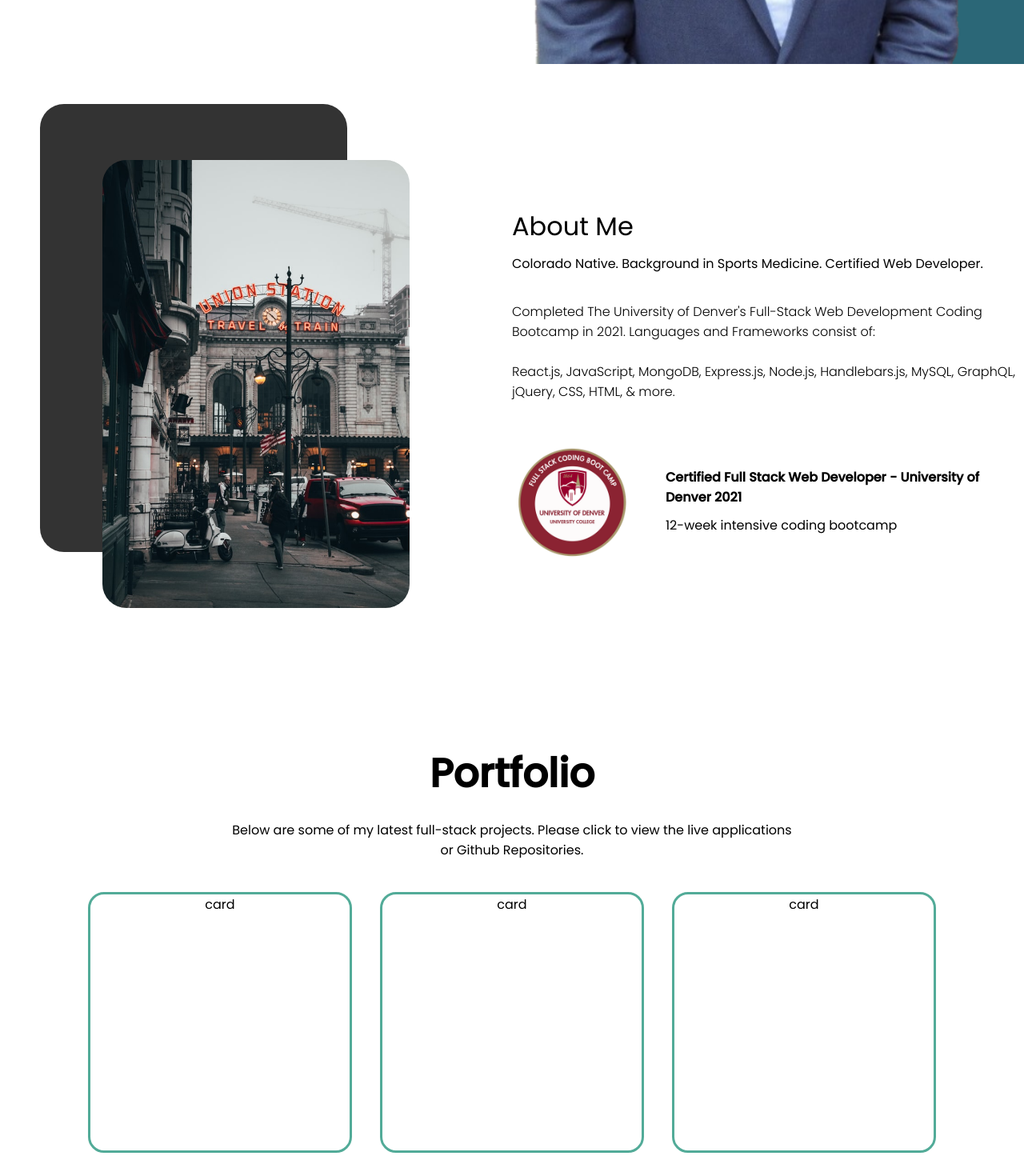
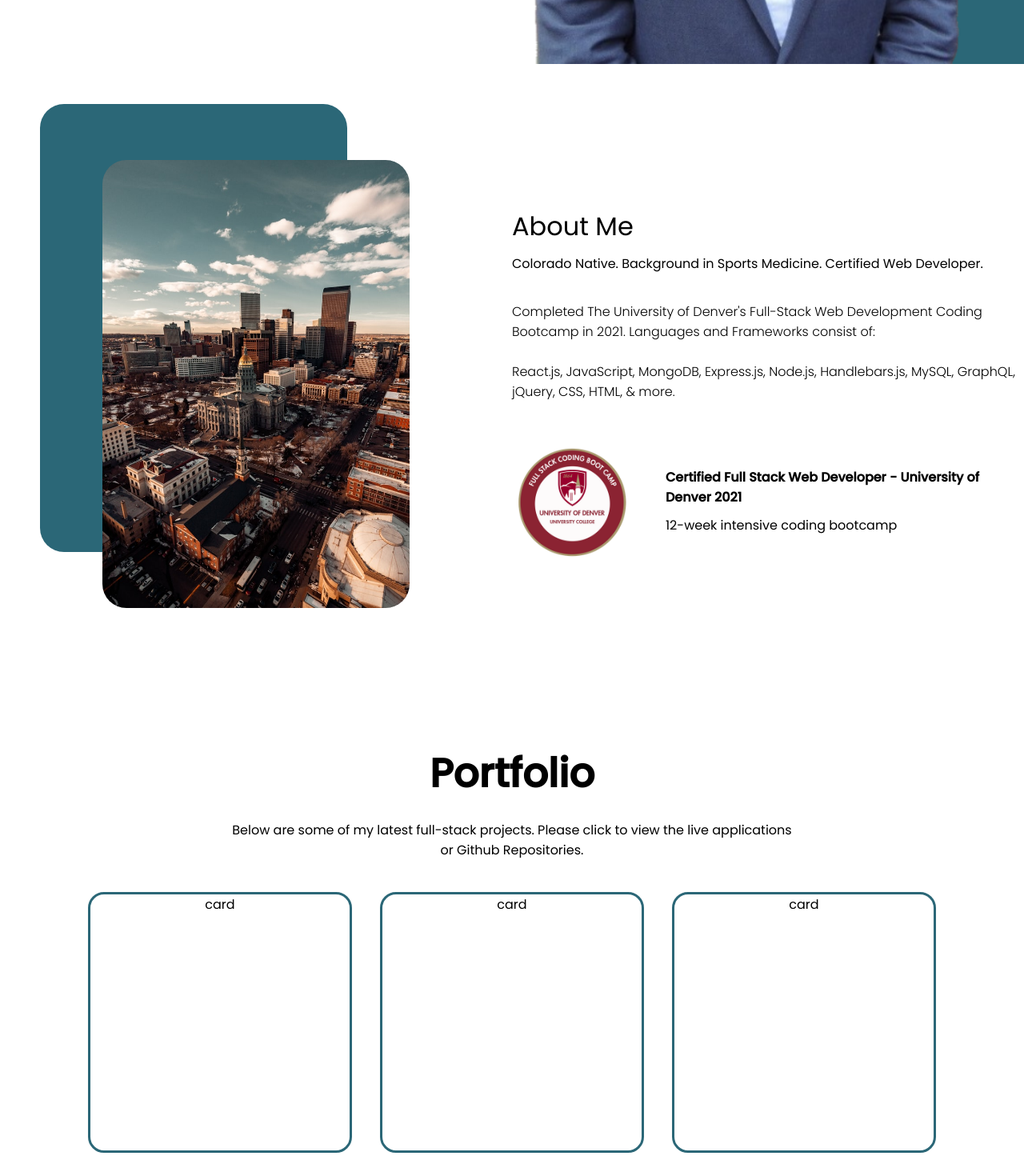
Before and after one commit to jamesbroski/React-Portfolio, a React (Create React App) app in the folder my-app/: page / in a window 1280 px wide. Shown: the part 720-2190 px from the top of the page at 80% size. Built offline with nearby package versions, Linux system fonts and the light colour scheme.

Commit message:
asthetic chages

```diff
--- a/my-app/src/components/about/About.css
+++ b/my-app/src/components/about/About.css
@@ -21,7 +21,7 @@
   position: absolute;
   top: 50px;
   left: 50px;
-  background-color: #333;
+  background-color: #2b6777;
 }
 
 .a-card {
--- a/my-app/src/components/about/About.js
+++ b/my-app/src/components/about/About.js
@@ -1,5 +1,5 @@
 import "./About.css";
-import Denver from "../../img/unionstation.png";
+import Denver from "../../img/denverskyline2.png";
 import Award from "../../img/DUbadge.png";
 
 const About = () => {
--- a/my-app/src/components/project/Project.css
+++ b/my-app/src/components/project/Project.css
@@ -2,6 +2,6 @@
   width: 30%;
   height: 40vh;
   margin: 20px 10px;
-  border: 3px solid #52ab98;
+  border: 3px solid #2b6777;
   border-radius: 20px;
 }
```
Also changed, not shown: my-app/src/img/denverskyline.png (added), my-app/src/img/denverskyline2.png (added).
